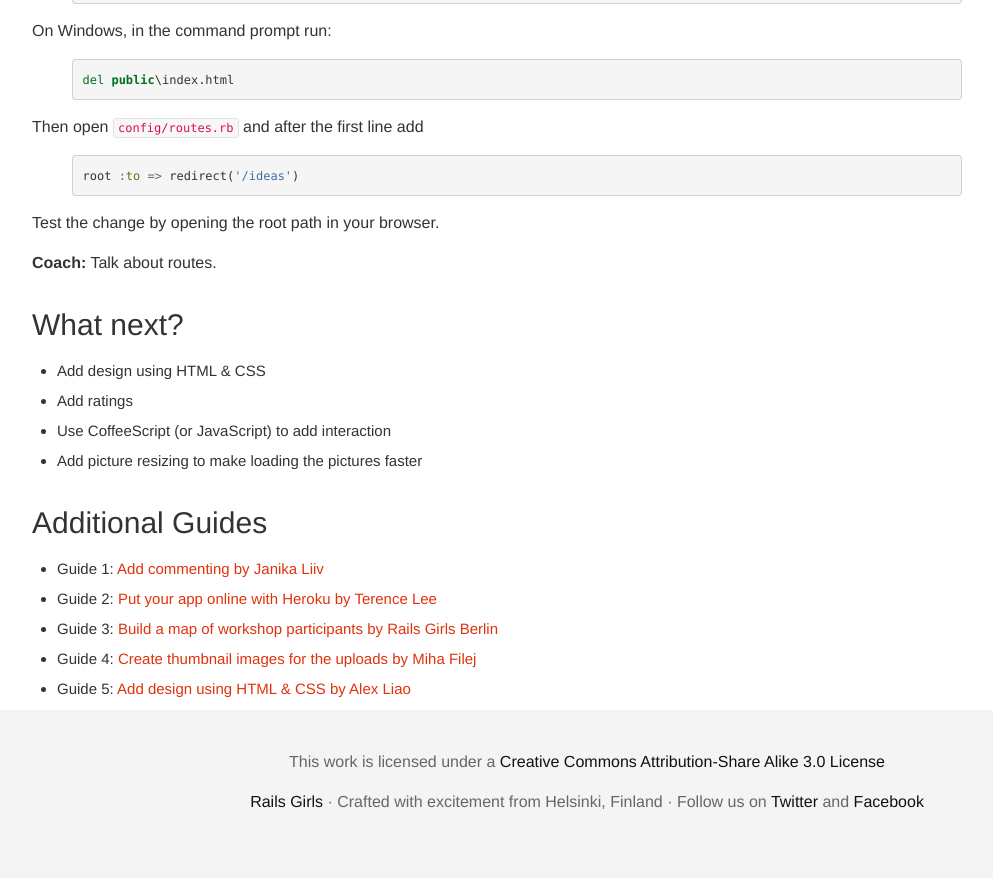
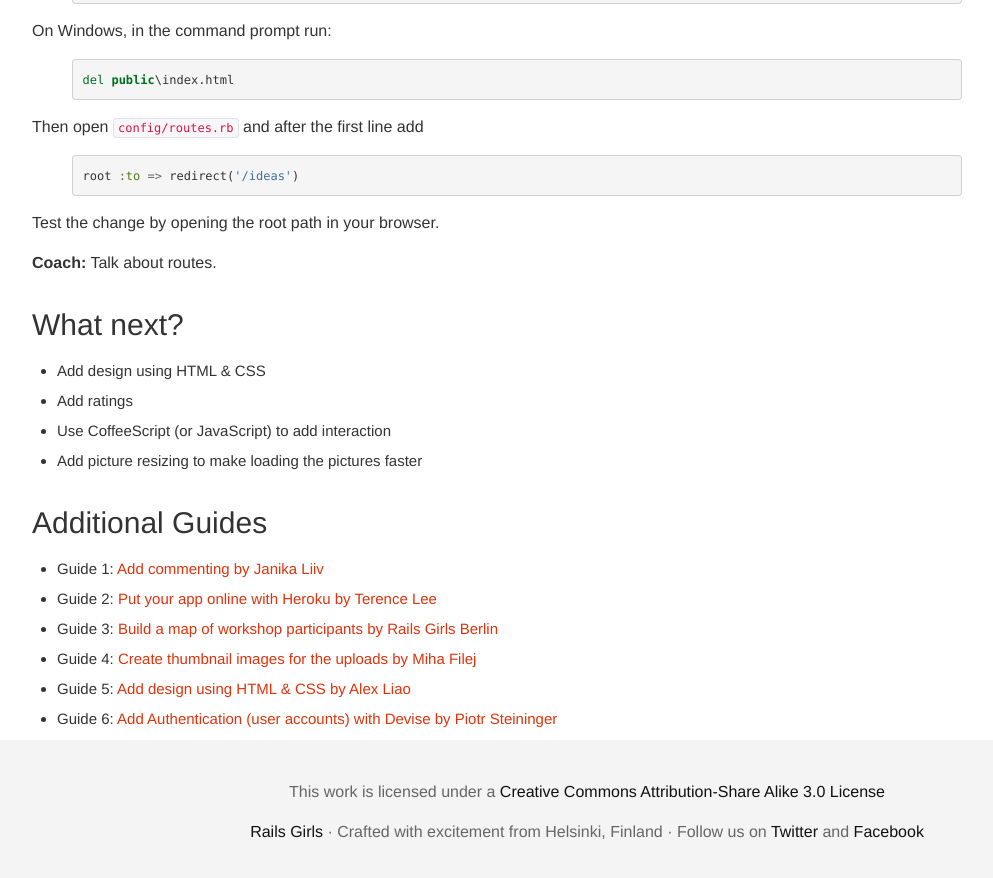
Before and after one commit to railsgirls/guides.railsgirls.com, a Jekyll site: the page built from _posts/2012-04-18-app.markdown, in a window 1280 px wide and 900 px high, scrolled down 4571 px. Shown: the top 878 px of the window, without its empty margins (53-1046 px from the left). Built offline with Jekyll 4.4.1, drawn with Linux system fonts in a browser that asks for light colours; nearby versions of some CDN libraries; Markdown is read by kramdown in place of the engine named in the settings.

Commit message:
Adds link to Devise guide

```diff
--- a/_posts/2012-04-18-app.markdown
+++ b/_posts/2012-04-18-app.markdown
@@ -289,3 +289,4 @@ Test the change by opening the root path in your browser.
 * Guide 3: [Build a map of workshop participants by Rails Girls Berlin](http://railsgirlsberlin.de/apptutorial/)
 * Guide 4: [Create thumbnail images for the uploads by Miha Filej](/thumbnails)
 * Guide 5: [Add design using HTML &amp; CSS by Alex Liao](/design)
+* Guide 6: [Add Authentication (user accounts) with Devise by Piotr Steininger](/devise/)
```
